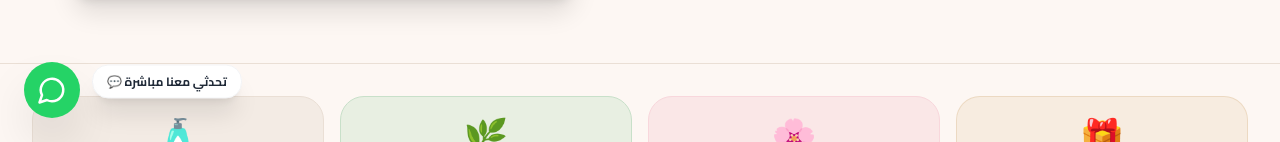
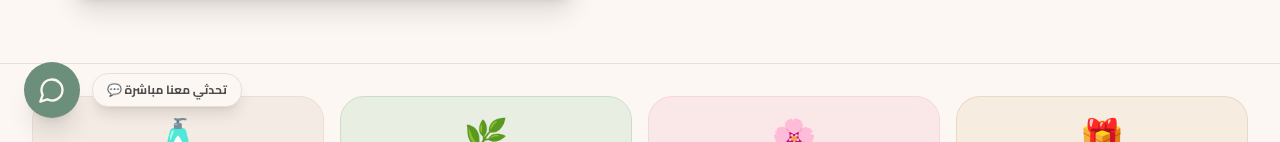
Before and after one commit to aipudiohelp/laky-store, a Next.js app: page / in a window 1280 px wide. Shown: the part 658-800 px from the top of the page. Built offline with nearby package versions, Linux system fonts and the light colour scheme.

Commit message:
Update FloatingWhatsApp.jsx

```diff
--- a/src/components/layout/FloatingWhatsApp.jsx
+++ b/src/components/layout/FloatingWhatsApp.jsx
@@ -2,28 +2,28 @@
 import { MessageCircle } from "lucide-react";
 
 export default function FloatingWhatsApp() {
-  // ضع رقم هاتفك هنا مع كود الدولة
+  // رقم هاتفك المعتمد
   const phoneNumber = "201025484524";
   const message = "مرحباً، أود الاستفسار عن منتجات ريحانة وكافيلو المتوفرة في المتجر.";
   const whatsAppUrl = `https://wa.me/${phoneNumber}?text=${encodeURIComponent(message)}`;
 
   return (
     <div className="fixed bottom-6 left-6 z-50 flex items-center gap-3">
-      {/* تلميح مساعدة متحرك يظهر بجانب الزر */}
-      <div className="hidden sm:flex items-center bg-white text-gray-800 text-xs font-bold py-2 px-3.5 rounded-2xl shadow-xl border border-gray-100 animate-bounce">
+      {/* تلميح المساعدة بألوان الهوية الهادئة */}
+      <div className="hidden sm:flex items-center bg-[#FDF7F3] text-[#4B4B4B] text-xs font-bold py-2 px-3.5 rounded-2xl shadow-lg border border-[#EADFD5]">
         <span>تحدثي معنا مباشرة 💬</span>
       </div>
 
-      {/* الزر العائم مع تأثير النبض الدائري */}
+      {/* الزر العائم بالأخضر الطبيعي المعتمد مع تأثير النبض */}
       <a
         href={whatsAppUrl}
         target="_blank"
         rel="noopener noreferrer"
         aria-label="تواصل عبر واتساب"
-        className="relative flex items-center justify-center w-14 h-14 bg-[#25D366] hover:bg-[#20ba59] text-white rounded-full shadow-2xl transition-transform transform hover:scale-110 active:scale-95"
+        className="relative flex items-center justify-center w-14 h-14 bg-[#6B8F7A] hover:bg-[#557463] text-[#FDF7F3] rounded-full shadow-xl transition-all transform hover:scale-105 active:scale-95"
       >
-        <span className="absolute -inset-1 rounded-full bg-[#25D366]/40 animate-ping pointer-events-none" />
-        <MessageCircle size={30} className="relative z-10" />
+        <span className="absolute -inset-1 rounded-full bg-[#6B8F7A]/30 animate-ping pointer-events-none" />
+        <MessageCircle size={28} className="relative z-10" />
       </a>
     </div>
   );
```
